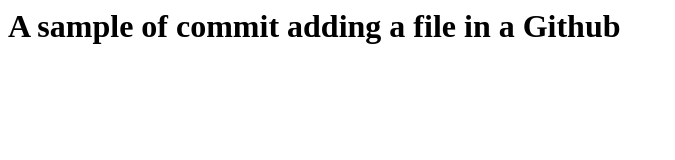
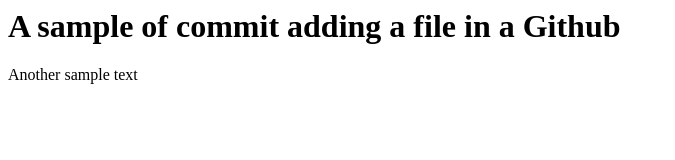
Before and after one commit to renieljanadec/hello-world, a plain HTML site: page index.html in a window 1280 px wide. Shown: the whole page, without its empty margins (0-675 px from the left). Drawn offline with Linux system fonts and the light colour scheme.

Commit message:
Update index.html

```diff
--- a/index.html
+++ b/index.html
@@ -6,6 +6,6 @@
 <body>
 
   <h1>A sample of commit adding a file in a Github</h1>
-
+  <p> Another sample text </p>
 </body>
 </html>
```
